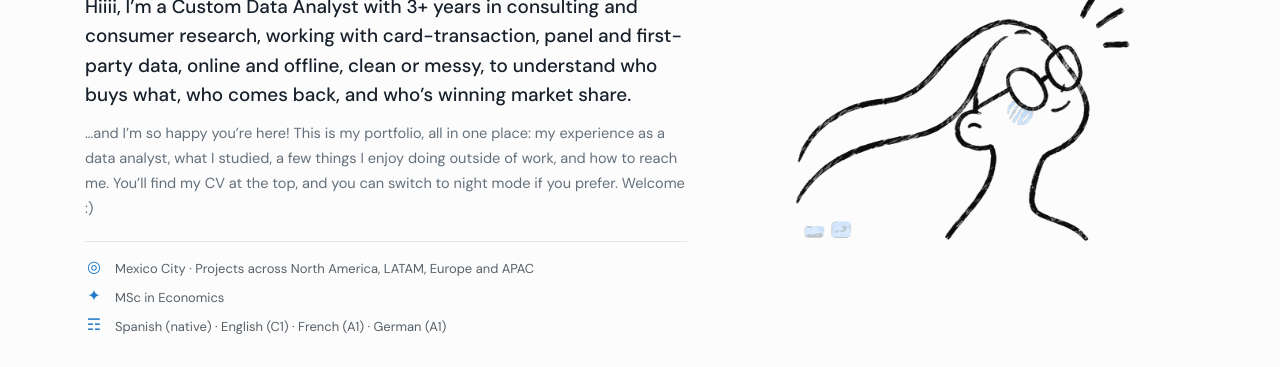
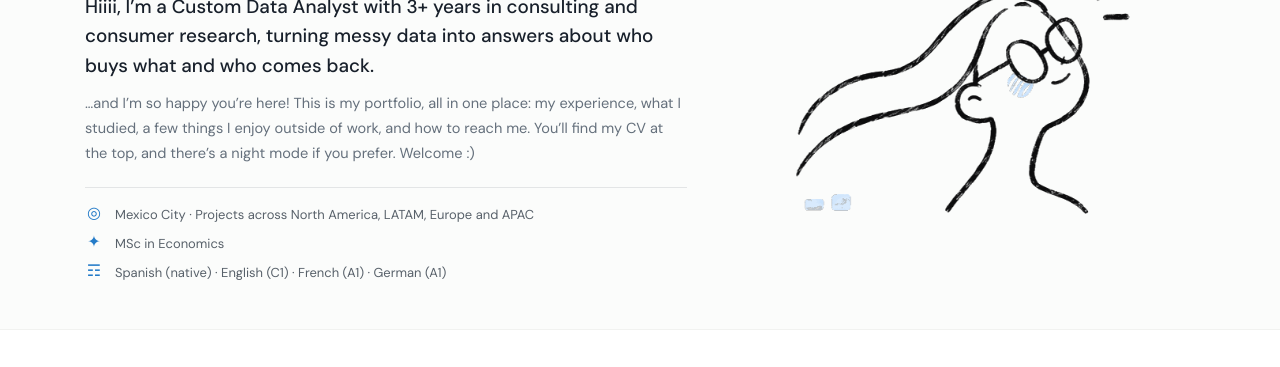
Before and after one commit to miriamgalicia/miriamgalicia.github.io, a plain HTML site: page index.html in a window 1280 px wide. Shown: the part 257-624 px from the top of the page. Drawn offline with Linux system fonts and the light colour scheme.

Commit message:
Add files via upload

```diff
--- a/index.html
+++ b/index.html
@@ -52,8 +52,8 @@
 <div class="intro-copy">
 <p class="section-kicker">01 / ABOUT ME <span class="intro-kicker-sep">·</span> DATA ANALYST / ANALYTICS ENGINEERING</p>
 <h1 id="about-title">Miriam Galicia<span class="brand-period">.</span></h1>
-<p class="intro-lead" style="text-wrap:pretty">Hiiii, I’m a Custom Data Analyst with 3+ years in consulting and consumer research, working with card-transaction, panel and first-party data, online and offline, clean or messy, to understand who buys what, who comes back, and who’s winning market share.</p>
-<p class="intro-body">…and I’m so happy you’re here! This is my portfolio, all in one place: my experience as a data analyst, what I studied, a few things I enjoy doing outside of work, and how to reach me. You’ll find my CV at the top, and you can switch to night mode if you prefer. Welcome :)</p>
+<p class="intro-lead" style="text-wrap:pretty">Hiiii, I’m a Custom Data Analyst with 3+ years in consulting and consumer research, turning messy data into answers about who buys what and who comes back.</p>
+<p class="intro-body">…and I’m so happy you’re here! This is my portfolio, all in one place: my experience, what I studied, a few things I enjoy outside of work, and how to reach me. You’ll find my CV at the top, and there’s a night mode if you prefer. Welcome :)</p>
 <div class="about-facts intro-facts">
 <div><span aria-hidden="true" class="fact-mark">◎</span><span>Mexico City · Projects across North America, LATAM, Europe and APAC</span></div>
 <div><span aria-hidden="true" class="fact-mark">✦</span><span>MSc in Economics</span></div>
```
